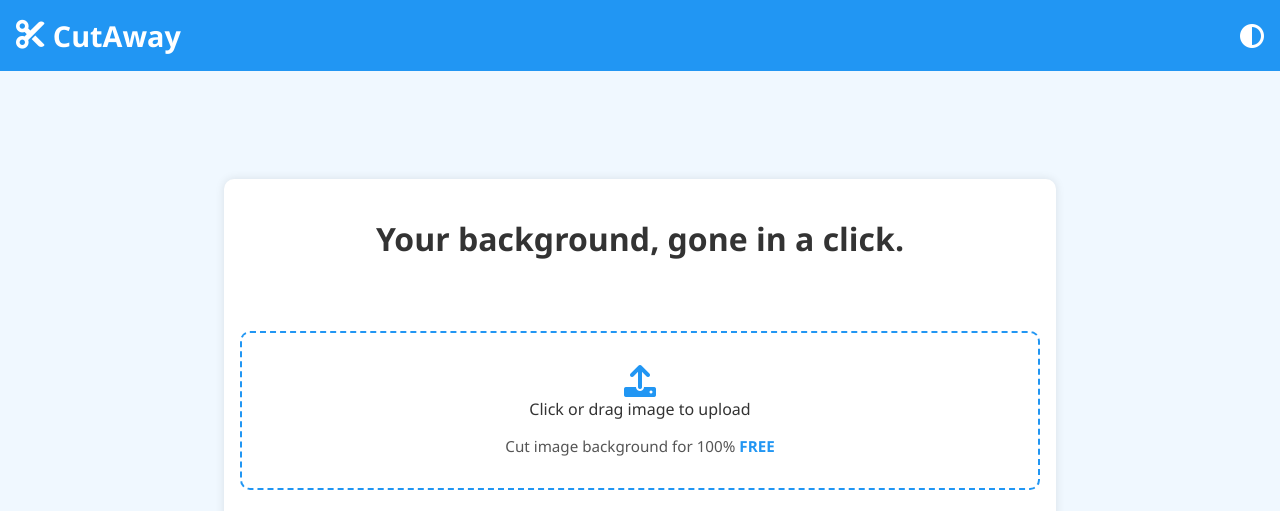
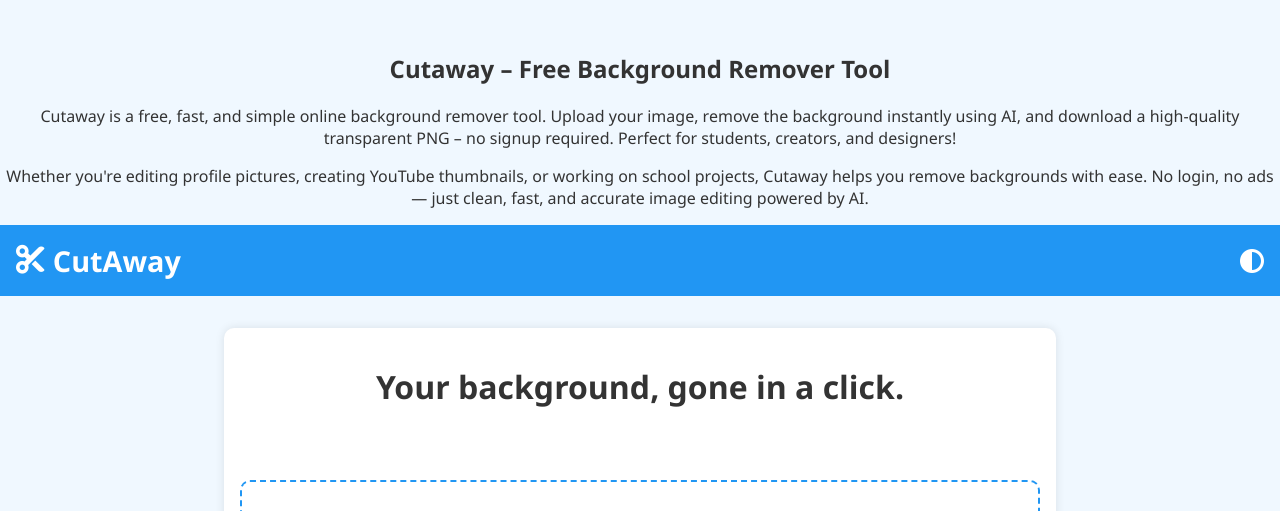
Before and after one commit to KarthikeyanRK2312/cutaway-background-remover, a plain HTML site: page index.html in a window 1280 px wide. Shown: the top 511 px of the page. Drawn offline with Linux system fonts and the light colour scheme.

Commit message:
Update index.html

```diff
--- a/index.html
+++ b/index.html
@@ -155,6 +155,18 @@
   </style>
 </head>
 <body>
+  <section class="description" style="text-align:center; margin-top: 2rem;">
+  <h2>Cutaway – Free Background Remover Tool</h2>
+  <p>
+    Cutaway is a free, fast, and simple online background remover tool.
+    Upload your image, remove the background instantly using AI, and download a high-quality transparent PNG – no signup required.
+    Perfect for students, creators, and designers!
+  </p>
+  <p>
+  Whether you're editing profile pictures, creating YouTube thumbnails, or working on school projects,
+  Cutaway helps you remove backgrounds with ease. No login, no ads — just clean, fast, and accurate image editing powered by AI.
+  </p>
+  </section>
   <header>
     <h1><i class="fas fa-cut"></i> CutAway</h1>
     <div class="theme-toggle" id="themeToggle"><i class="fas fa-adjust"></i></div>
```
